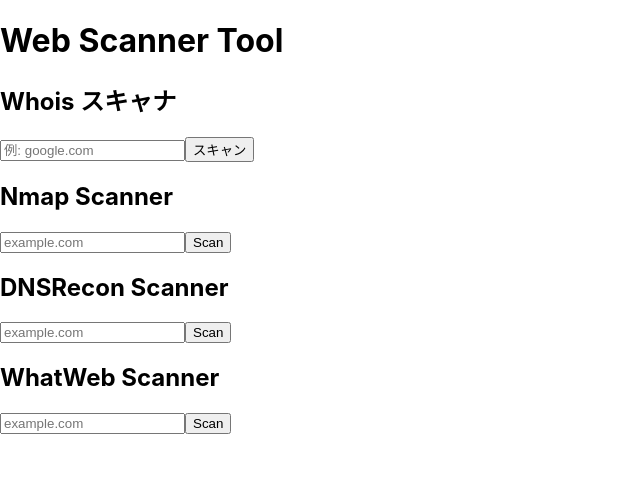
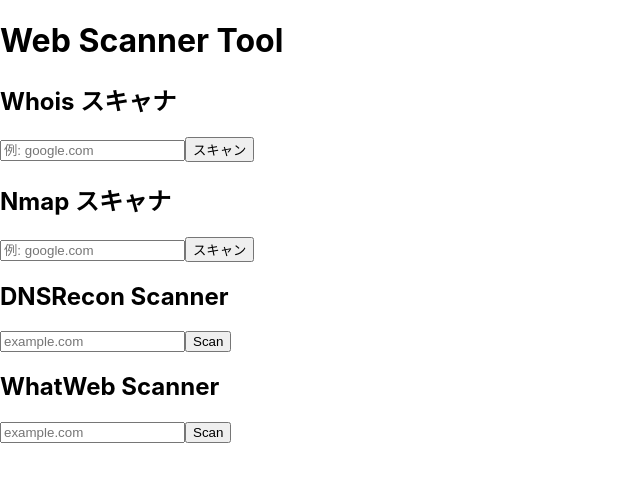
Before and after one commit to gwonin-kenji/scanner, a React (Create React App) app in the folder frontapp/: page / in a window 1280 px wide. Shown: the top 482 px of the page, without its empty margins (0-640 px from the left). Built offline with nearby package versions, Linux system fonts and the light colour scheme.

Commit message:
fix NmacpScanner and add UI

```diff
--- a/frontapp/src/components/NmapScanner.js
+++ b/frontapp/src/components/NmapScanner.js
@@ -4,37 +4,61 @@
 
 const API_BASE_URL = "https://api.scanwebapi.online";
 
-const NmapScanner = () => {
-  const [target, setTarget] = useState('');
+function NmapScanner() {
+  const [target, setDomain] = useState('');
   const [result, setResult] = useState('');
   const [loading, setLoading] = useState(false);
+  const [error, setError] = useState('');
 
   const handleScan = async () => {
+    if (!target.trim()) {
+      setError('ドメインを入力してください。');
+      return;
+    }
+
     setLoading(true);
+    setError('');
+    setResult('');
+
     try {
-      const res = await axios.get(`${API_BASE_URL}/nmap?target=${target}`);
-      setResult(res.data.result);
-    } catch (error) {
-      setResult(`Error: ${error.response?.data?.detail || error.message}`);
+      const response = await axios.get(`${API_BASE_URL}/nmap?target=${target}`);
+      setResult(response.data.result);
+    } catch (err) {
+      setError('スキャン中にエラーが発生しました。');
+    } finally {
+      setLoading(false);
     }
-    setLoading(false);
   };
 
   return (
-    <div>
-      <h2>Nmap Scanner</h2>
-      <input
-        type="text"
-        value={target}
-        onChange={(e) => setTarget(e.target.value)}
-        placeholder="example.com"
-      />
-      <button onClick={handleScan} disabled={loading}>
-        {loading ? 'Scanning...' : 'Scan'}
-      </button>
-      <pre>{result}</pre>
+    <div className="max-w-xl mx-auto my-6 p-6 border rounded-2xl shadow-lg bg-white">
+      <h2 className="text-2xl font-semibold mb-4 text-gray-800">Nmap スキャナ</h2>
+
+      <div className="flex flex-col sm:flex-row gap-3 mb-4">
+        <input
+          type="text"
+          value={target}
+          onChange={(e) => setDomain(e.target.value)}
+          placeholder="例: google.com"
+          className="flex-1 px-4 py-2 border rounded-lg focus:outline-none focus:ring-2 focus:ring-blue-400"
+        />
+        <button
+          onClick={handleScan}
+          className="bg-blue-500 text-white px-4 py-2 rounded-lg hover:bg-blue-600 transition"
+        >
+          スキャン
+        </button>
+      </div>
+
+      {loading && <p className="text-blue-500">スキャン中...</p>}
+      {error && <p className="text-red-500">{error}</p>}
+      {result && (
+        <div className="whitespace-pre-wrap bg-gray-100 p-4 mt-4 rounded-md border overflow-auto max-h-96">
+          {result}
+        </div>
+      )}
     </div>
   );
-};
+}
 
 export default NmapScanner;
```
